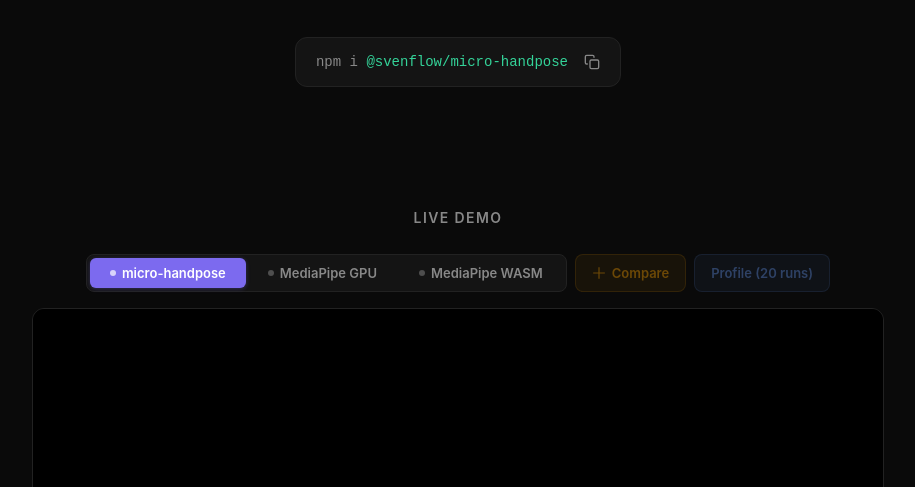
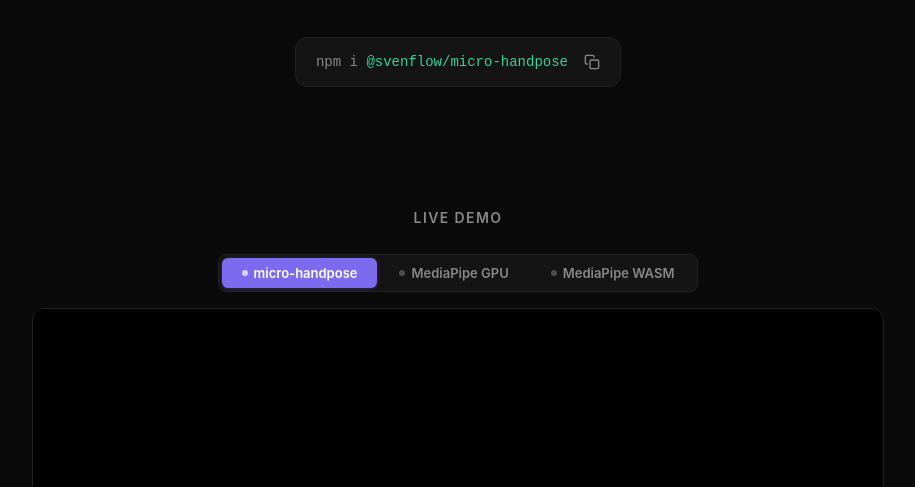
Before and after one commit to svenflow/micro-handpose, a website: page docs/index.html in a window 1280 px wide. Shown: the part 313-800 px from the top of the page, without its empty margins (182-1097 px from the left). Drawn offline with Linux system fonts and the light colour scheme.

Commit message:
hide compare and profile buttons from demo page

```diff
--- a/docs/index.html
+++ b/docs/index.html
@@ -590,13 +590,9 @@
             <span class="toggle-dot"></span>MediaPipe WASM
           </button>
         </div>
-        <button class="compare-btn" id="compareBtn" onclick="runCompare()" disabled>
-          <svg width="14" height="14" viewBox="0 0 24 24" fill="none" stroke="currentColor" stroke-width="2"><path d="M12 2v20M2 12h20"/></svg>
-          Compare
-        </button>
-        <button class="compare-btn" id="profileBtn" onclick="runProfile()" disabled style="background: rgba(100,149,237,0.15); border-color: rgba(100,149,237,0.3); color: cornflowerblue;">
-          Profile (20 runs)
-        </button>
+        <!-- Compare and Profile buttons hidden for now -->
+        <button class="compare-btn" id="compareBtn" onclick="runCompare()" disabled style="display:none">Compare</button>
+        <button class="compare-btn" id="profileBtn" onclick="runProfile()" disabled style="display:none">Profile (20 runs)</button>
       </div>
 
       <div class="demo-card">
```
